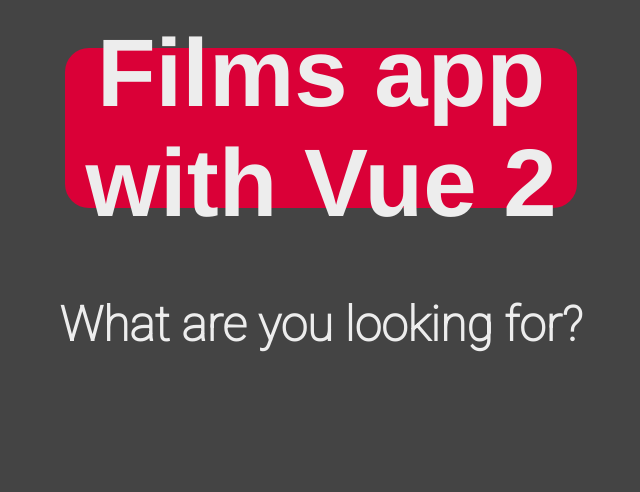
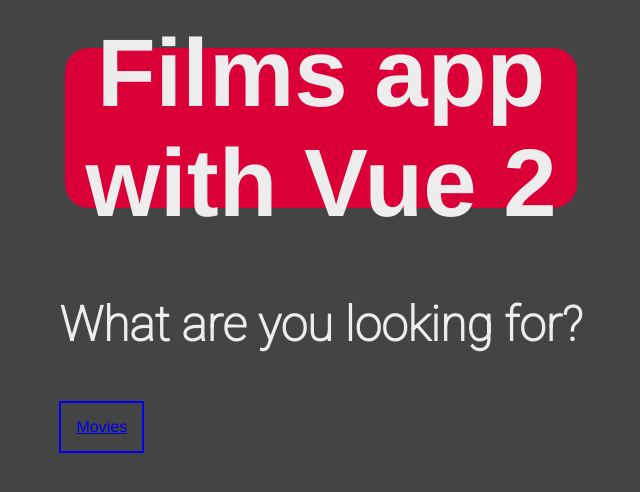
Before and after one commit to SantinoCastagno/films-app-with-vue2, a Vue app: page /#/ in a window 1280 px wide. Shown: the top 492 px of the page, without its empty margins (327-967 px from the left). Built offline with nearby package versions, Linux system fonts and the light colour scheme; a web font is replaced by a local one.

Commit message:
Improve HomeButton

```diff
--- a/src/App.vue
+++ b/src/App.vue
@@ -42,7 +42,7 @@
   display: flex;
   justify-content: center;
   align-items: center;
-  background: #DA0037;
+  background: #da0037;
   font-size: 3rem;
   text-align: center;
   width: 40vw;
--- a/src/components/Button.vue
+++ b/src/components/HomeButton.vue
@@ -4,7 +4,7 @@
 
 <script>
 export default {
-  name: "Button",
+  name: "HomeButton",
   props: {
     buttonTitle: String,
   },
@@ -12,5 +12,10 @@
 </script>
 
 <style scoped>
-
+a {
+  position: relative;
+  display: inline-block;
+  padding: 15px;
+  border: 2px solid;
+}
 </style>
--- a/src/views/Home.vue
+++ b/src/views/Home.vue
@@ -1,13 +1,15 @@
 <template>
   <div>
     <h3>What are you looking for?</h3>
+    <homeButton :buttonTitle="hola" />
   </div>
 </template>
 
 <script>
+import homeButton from "../components/HomeButton.vue";
 export default {
   name: "Home",
-  components: {},
+  components: { homeButton },
 };
 </script>
 
```
